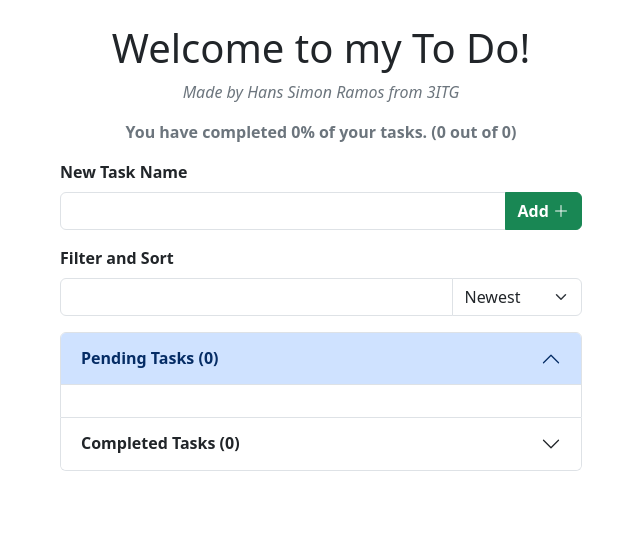
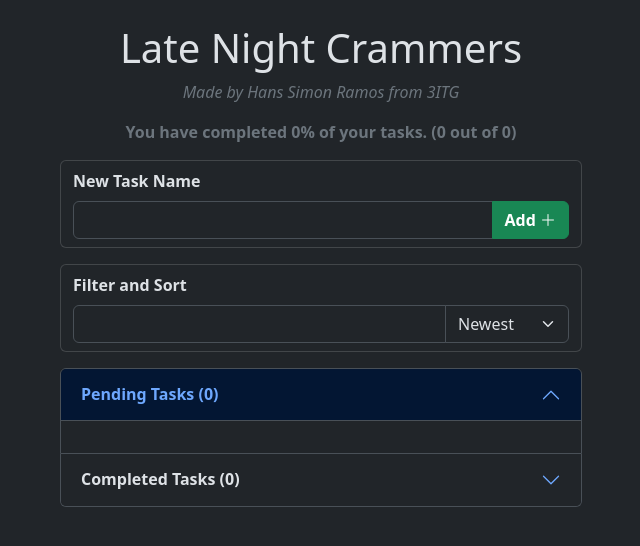
Before and after one commit to Ramos-H/todo, a React (Create React App) app: page / in a window 1280 px wide. Shown: the top 546 px of the page, without its empty margins (319-959 px from the left). Built offline with nearby package versions, Linux system fonts and the light colour scheme.

Commit message:
Improved design

```diff
--- a/public/index.html
+++ b/public/index.html
@@ -1,5 +1,5 @@
 <!DOCTYPE html>
-<html lang="en">
+<html lang="en" data-bs-theme="dark">
   <head>
     <meta charset="utf-8" />
     <link rel="icon" href="%PUBLIC_URL%/favicon.ico" />
--- a/src/components/Header.js
+++ b/src/components/Header.js
@@ -2,7 +2,7 @@ export function Header() {
   return (
     <div className="row mt-4">
       <div className="col text-center">
-        <h1>Welcome to my To Do!</h1>
+        <h1>Late Night Crammers</h1>
         <p className="text-secondary">
           <em>Made by Hans Simon Ramos from 3ITG</em>
         </p>
--- a/src/components/SortAndFilterForm.js
+++ b/src/components/SortAndFilterForm.js
@@ -2,7 +2,9 @@ import { SortOptions } from "../utils";
 
 export function SortAndFilterForm({ onSetQuery, onChangeSortField }) {
   return (
-    <div className="row mb-3">
+    <div className="card mb-3">
+      <div className="container py-2">
+        <div className="row">
           <div className="col">
             <label htmlFor="queryInput" className="form-label">
               <strong>Filter and Sort</strong>
@@ -26,5 +28,7 @@ export function SortAndFilterForm({ onSetQuery, onChangeSortField }) {
             </div>
           </div>
         </div>
+      </div>
+    </div>
   );
 }
--- a/src/components/TaskForm.js
+++ b/src/components/TaskForm.js
@@ -14,7 +14,9 @@ export function TaskForm({ onAddTask }) {
   }
 
   return (
-    <div className="row mb-3">
+    <div className="card mb-3">
+      <div className="container py-2">
+        <div className="row">
           <div className="col">
             <form onSubmit={handleSubmit}>
               <label htmlFor="nameInput" className="form-label">
@@ -37,5 +39,7 @@ export function TaskForm({ onAddTask }) {
             </form>
           </div>
         </div>
+      </div>
+    </div>
   );
 }
```
Lines whose indentation alone changed are shown as unchanged.
